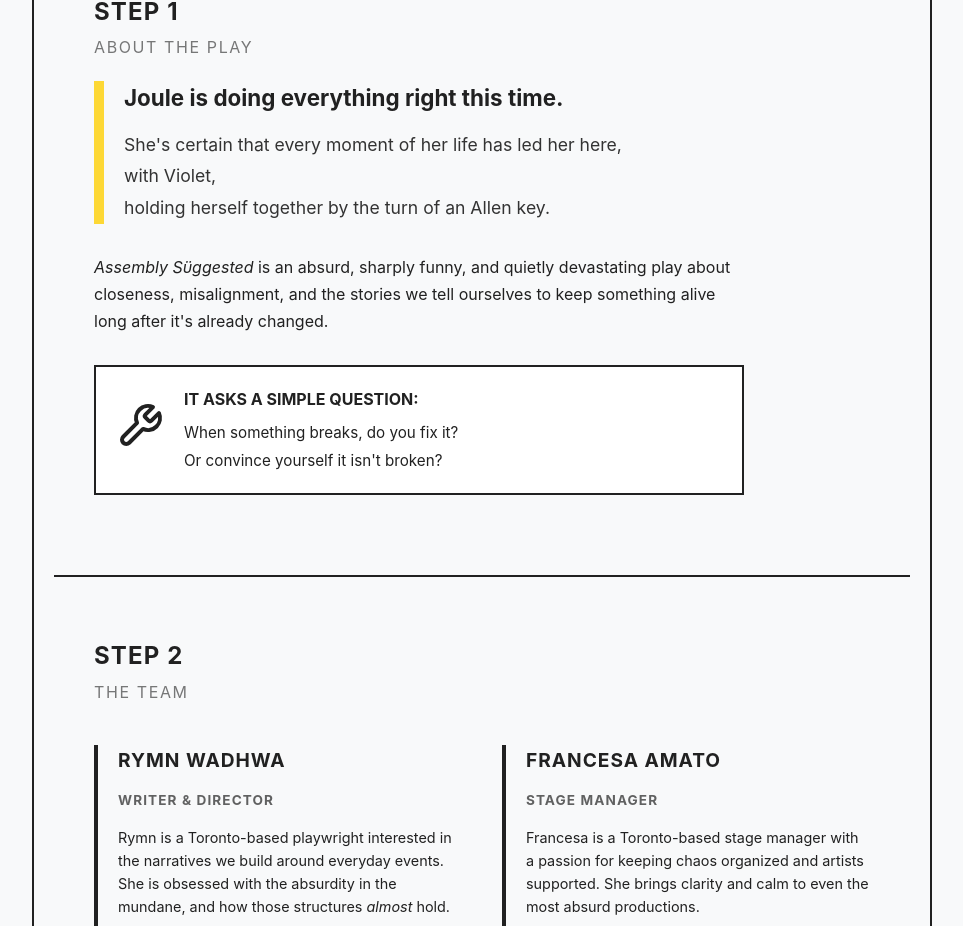
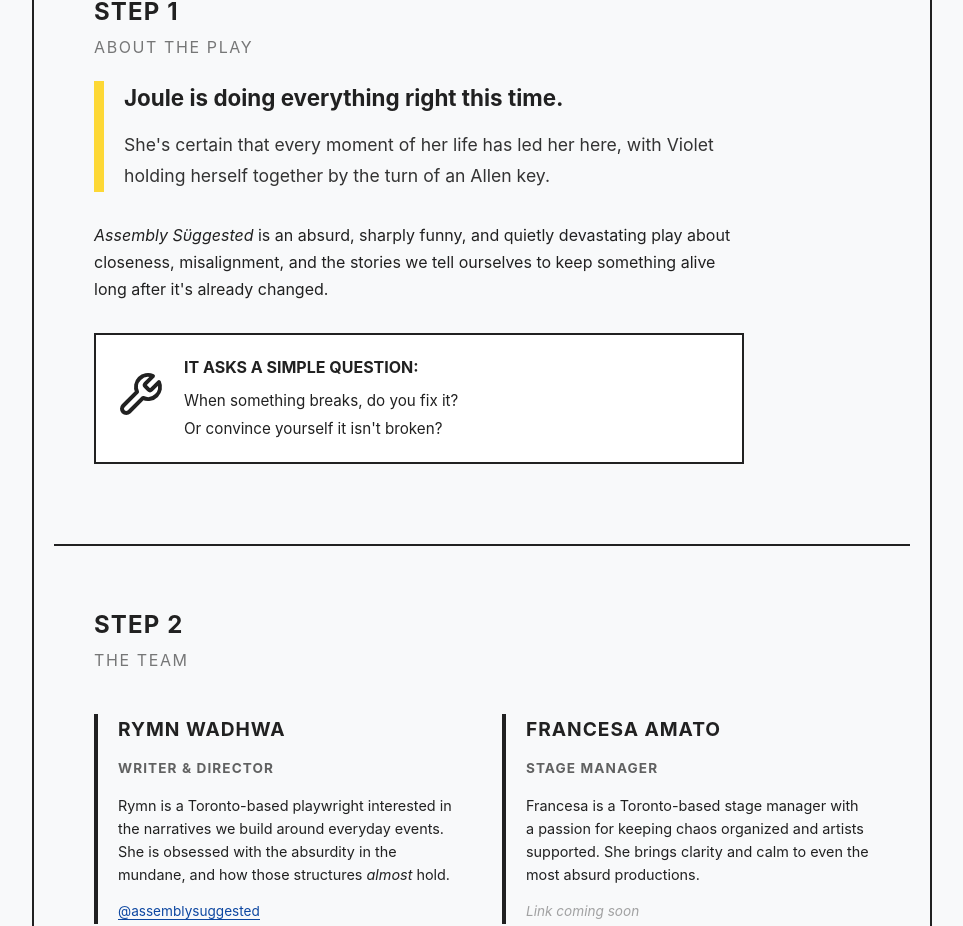
Before and after one commit to rymn-exe/assemblywebsite, a React (Vite) app: page / in a window 1280 px wide. Shown: the part 1014-1940 px from the top of the page, without its empty margins (158-1121 px from the left). Built offline with nearby package versions, Linux system fonts and the light colour scheme.

Commit message:
Update About section copy
Made-with: Cursor

```diff
--- a/src/components/About.tsx
+++ b/src/components/About.tsx
@@ -12,8 +12,7 @@ const About: React.FC = () => {
             Joule is doing everything right this time.
           </p>
           <p style={{ fontSize: '1.1rem', margin: '14px 0 0', lineHeight: 1.8, color: '#333' }}>
-            <span style={{ display: 'block' }}>She's certain that every moment of her life has led her here,</span>
-            <span style={{ display: 'block' }}>with Violet,</span>
+            <span style={{ display: 'block' }}>She's certain that every moment of her life has led her here, with Violet</span>
             <span style={{ display: 'block' }}>holding herself together by the turn of an Allen key.</span>
           </p>
         </div>
```
